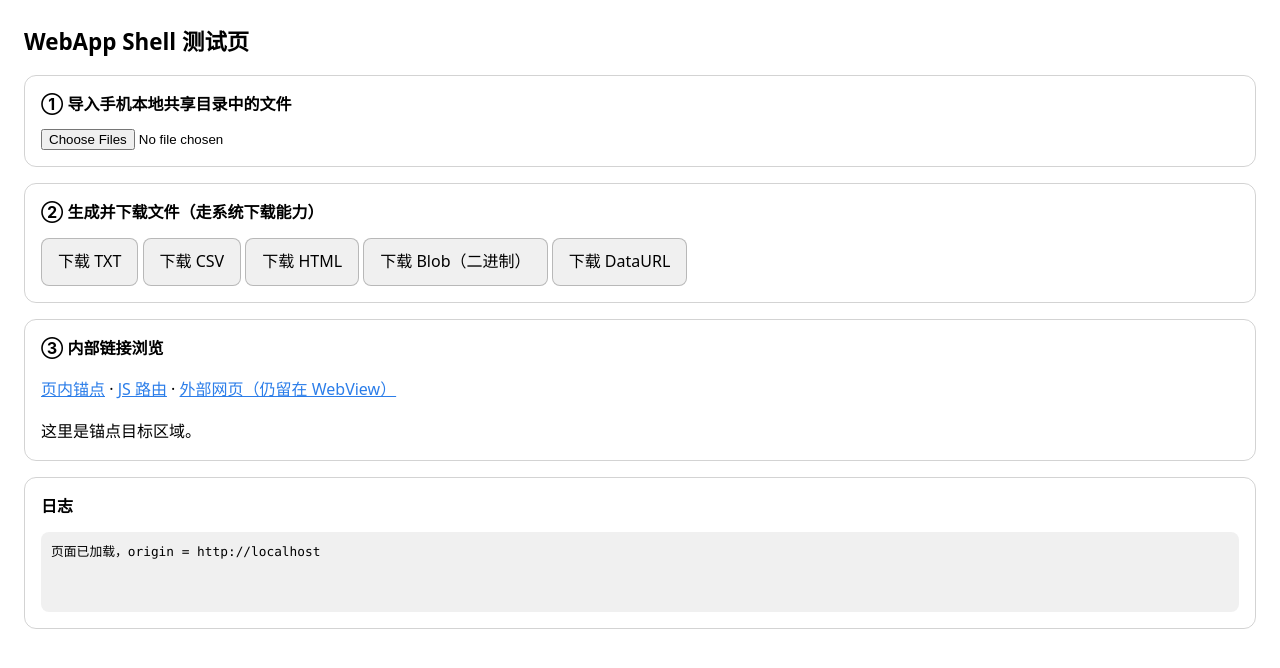
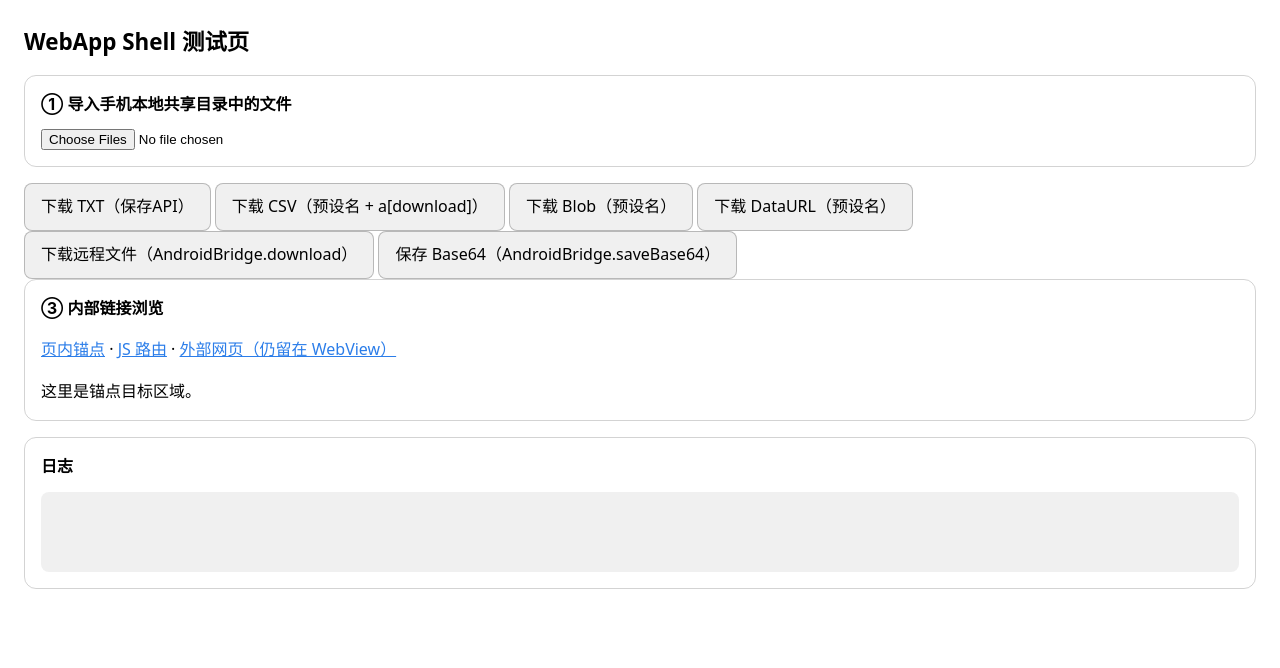
Before and after one commit to lhj1618GitHub/WebToApk, a plain HTML site: page sample.html in a window 1280 px wide. Drawn offline with Linux system fonts and the light colour scheme.

Commit message:
Update sample.html

```diff
--- a/sample.html
+++ b/sample.html
@@ -31,14 +31,13 @@
     <div id="fileInfo"></div>
   </div>
 
-  <div class="card">
-    <h2>② 生成并下载文件（走系统下载能力）</h2>
-    <button id="txt">下载 TXT</button>
-    <button id="csv">下载 CSV</button>
-    <button id="html">下载 HTML</button>
-    <button id="blob">下载 Blob（二进制）</button>
-    <button id="dataurl">下载 DataURL</button>
-  </div>
+  <button id="txt">下载 TXT（保存API）</button>
+  <button id="csv">下载 CSV（预设名 + a[download]）</button>
+  <button id="blob">下载 Blob（预设名）</button>
+  <button id="dataurl">下载 DataURL（预设名）</button>
+  <button id="remote">下载远程文件（AndroidBridge.download）</button>
+  <button id="base64">保存 Base64（AndroidBridge.saveBase64）</button>
+</div>
 
   <div class="card">
     <h2>③ 内部链接浏览</h2>
```
